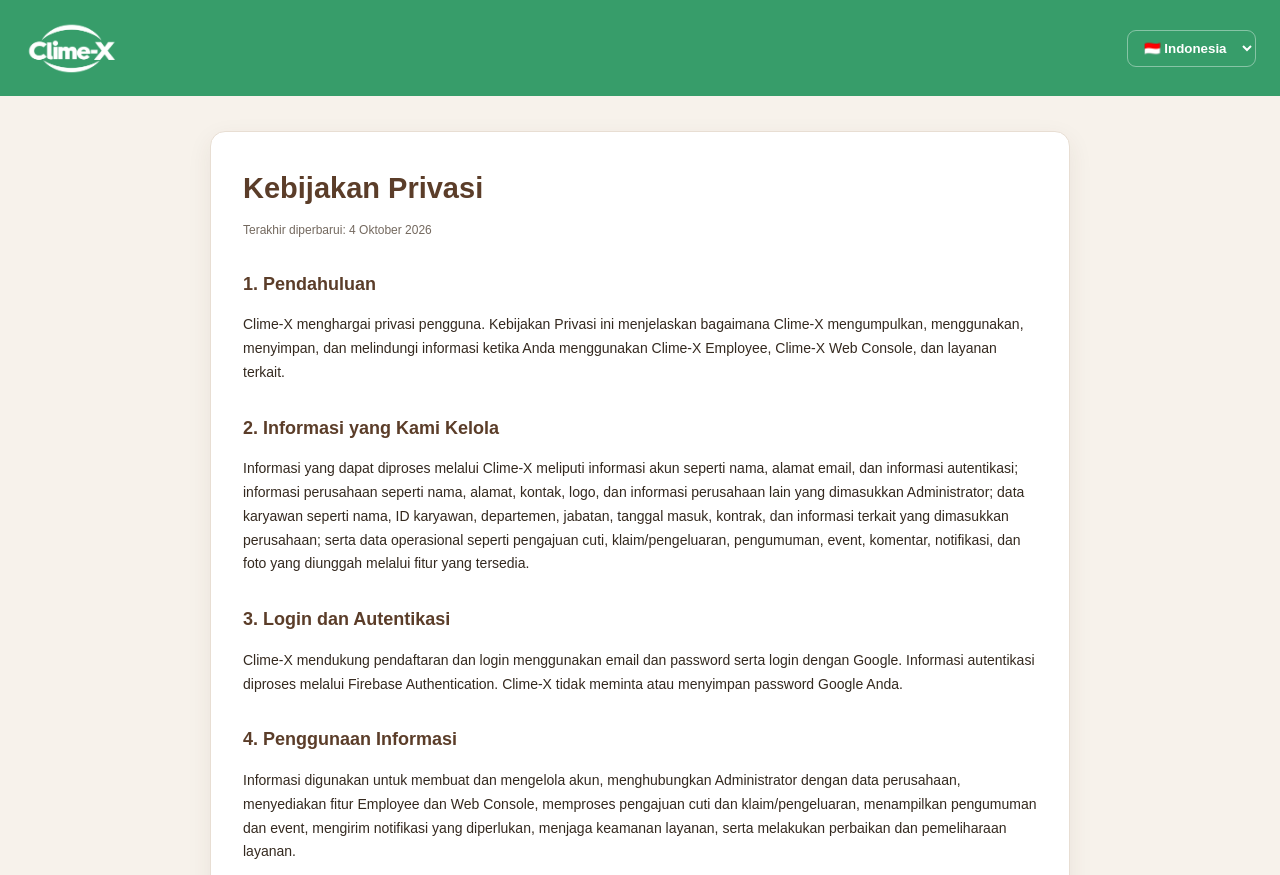
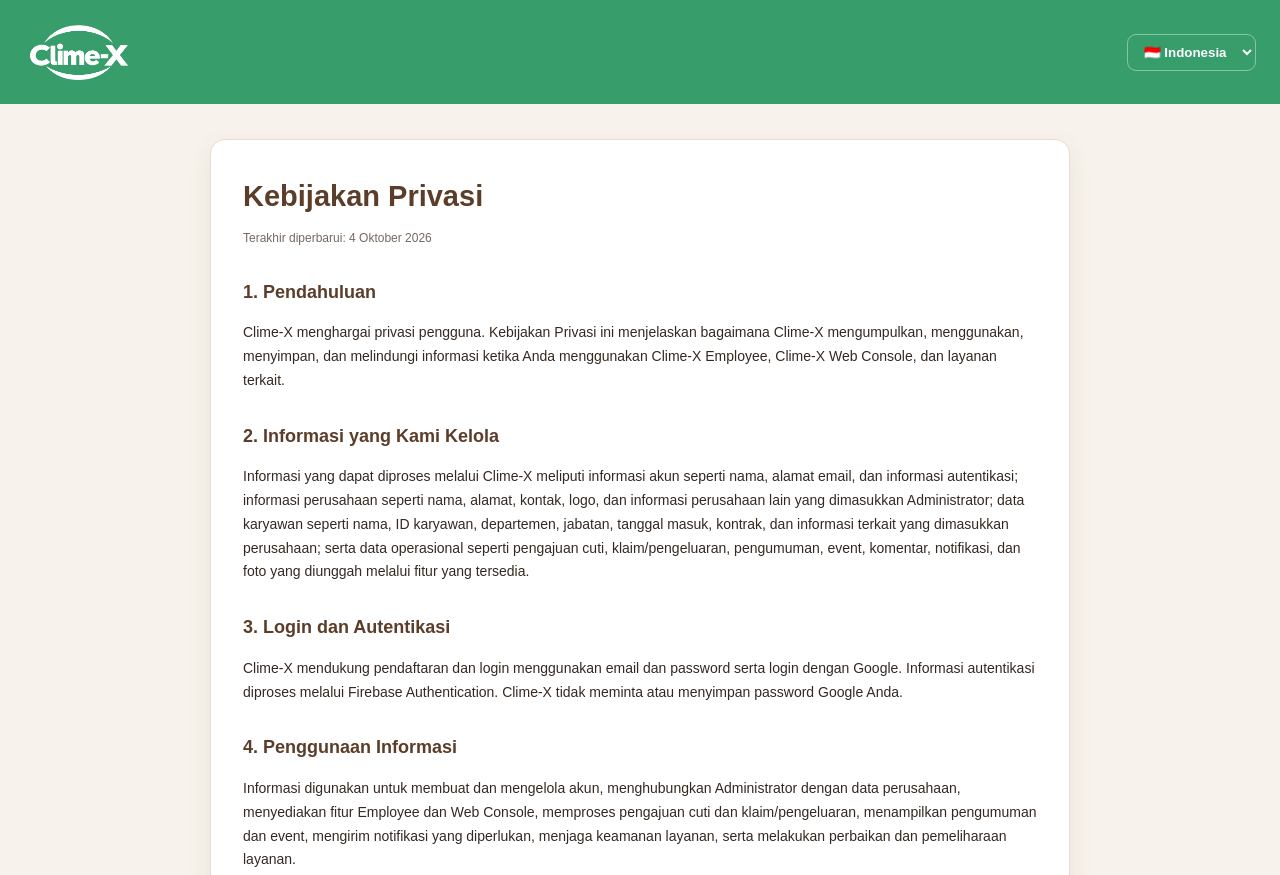
Before and after one commit to mahmudridho85-png/CLIME-X, a plain HTML site: page privacy-policy.html in a window 1280 px wide. Shown: the top 875 px of the page. Drawn offline with Linux system fonts and the light colour scheme.

Commit message:
Update brand image dimensions in privacy policy

```diff
--- a/privacy-policy.html
+++ b/privacy-policy.html
@@ -43,8 +43,8 @@ header{
 }
 
 .brand img{
-    height:52px;
-    width:auto;
+    height:60px !important;
+    width:auto !important;
     display:block;
     filter:brightness(0) invert(1)
 }
```
